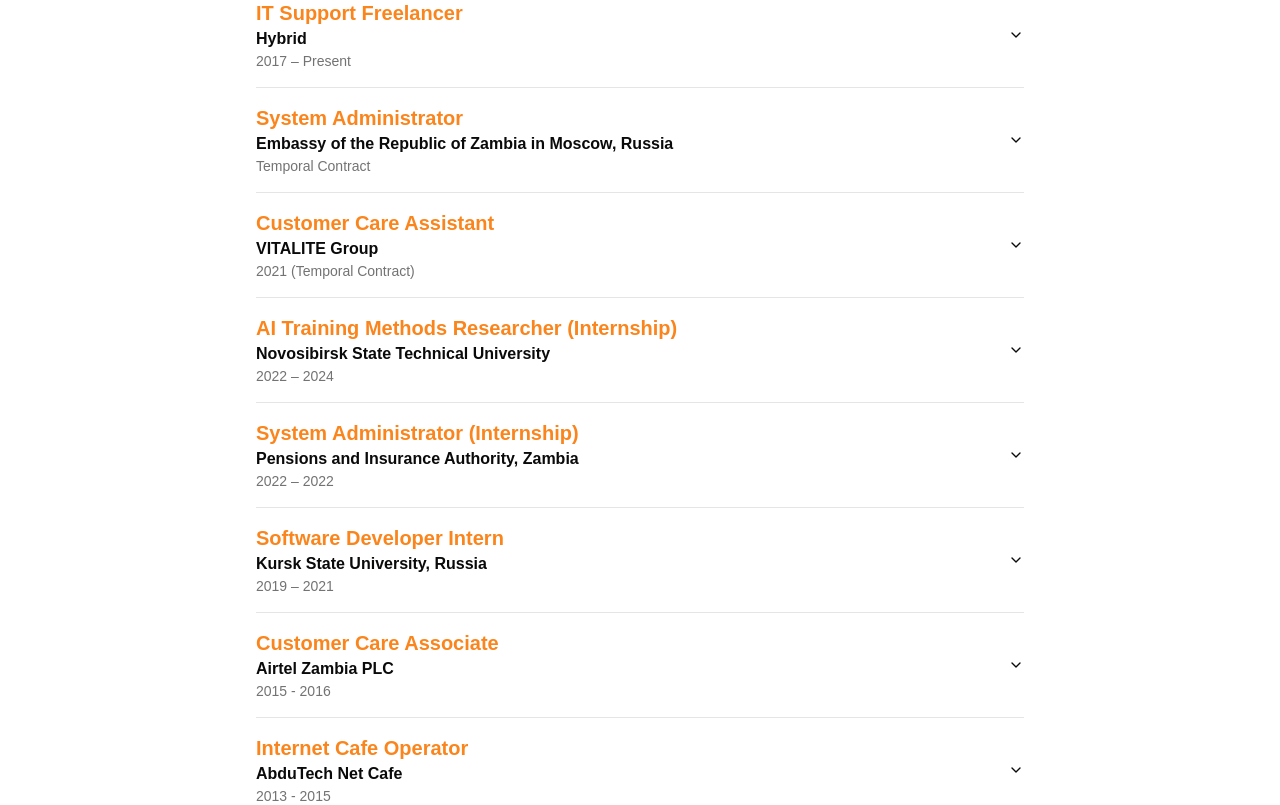
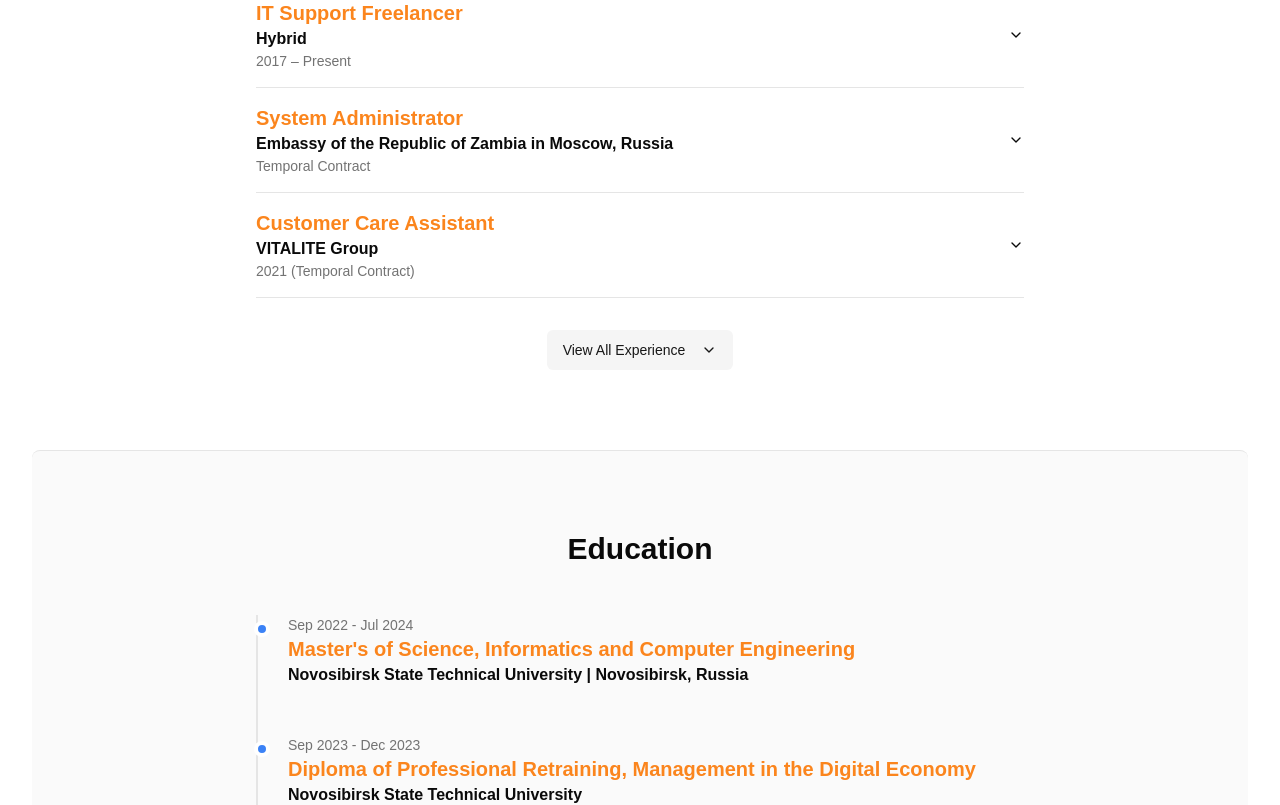
Before and after one commit to MS0C54073/muzoprof, a Next.js app: page / in a window 1280 px wide. Shown: the part 2589-3394 px from the top of the page. Built offline with nearby package versions, Linux system fonts and the light colour scheme.

Commit message:
Also view all for all the Jobs

```diff
--- a/src/app/page.tsx
+++ b/src/app/page.tsx
@@ -318,8 +318,10 @@ export default function Home() {
     const [orderStatus, setOrderStatus] = useState<'idle' | 'submitting' | 'success' | 'error'>('idle');
     const [showAllProjects, setShowAllProjects] = useState(false);
     const [showAllCerts, setShowAllCerts] = useState(false);
+    const [showAllExperience, setShowAllExperience] = useState(false);
     const initialProjectsToShow = 4;
     const initialCertsToShow = 4;
+    const initialExperienceToShow = 4;
 
 
     const { register, handleSubmit, reset, formState: { errors } } = useForm<OrderFormData>({
@@ -930,7 +932,7 @@ export default function Home() {
           <h2 className="text-3xl font-bold text-center mb-12"><TranslatedText text="Work Experience" /></h2>
           <div className="max-w-3xl mx-auto">
             <Accordion type="single" collapsible className="w-full">
-              {experiences.map((exp, index) => (
+              {(showAllExperience ? experiences : experiences.slice(0, initialExperienceToShow)).map((exp, index) => (
                 <AccordionItem value={`item-${index}`} key={index}>
                   <AccordionTrigger>
                     <div className="text-left">
@@ -947,6 +949,14 @@ export default function Home() {
                 </AccordionItem>
               ))}
             </Accordion>
+            {!showAllExperience && experiences.length > initialExperienceToShow && (
+                <div className="text-center mt-8">
+                    <Button variant="secondary" onClick={() => setShowAllExperience(true)}>
+                        <TranslatedText text="View All Experience" />
+                        <ChevronDown className="ml-2 h-4 w-4" />
+                    </Button>
+                </div>
+            )}
           </div>
         </section>
 
```
